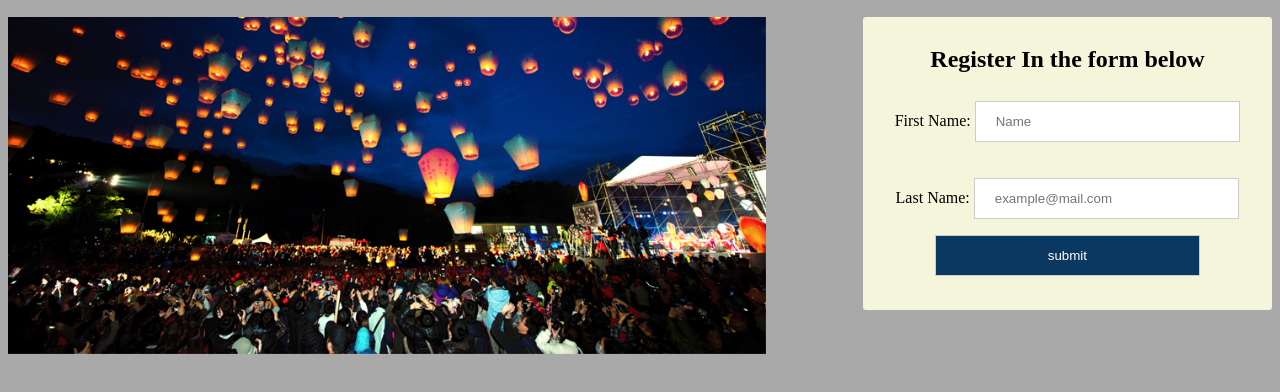
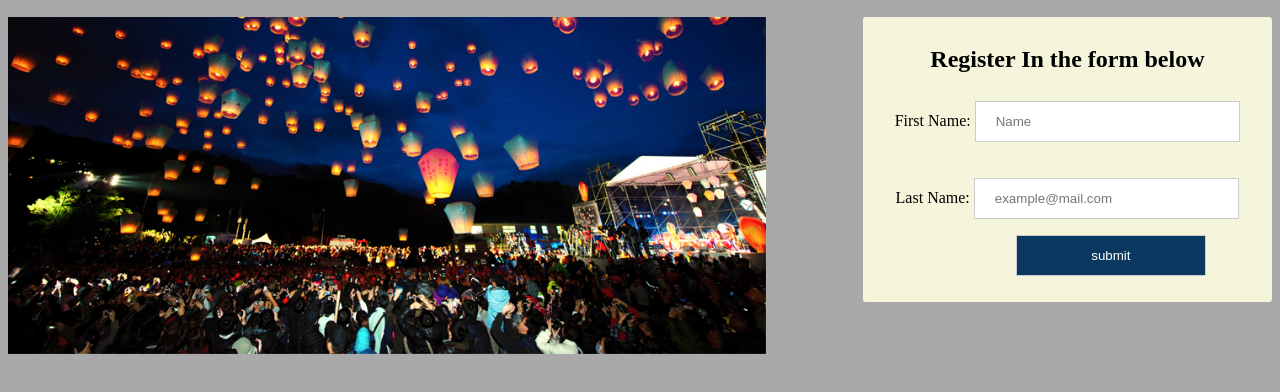
Before and after one commit to mulondo/level-up-35, a plain HTML site: page index.html in a window 1280 px wide. Shown: the part 136-528 px from the top of the page. Drawn offline with Linux system fonts and the light colour scheme.

Commit message:
center submit button

```diff
--- a/style.css
+++ b/style.css
@@ -48,9 +48,10 @@ input[type=text]{
     box-sizing: border-box;
 }
 input[type=submit]{
-    width: 70%;
+    width: 50%;
     padding: 12px 20px;
-    margin: 8px 0;
+    margin-top: 8px;
+    margin-left:87px;
     background-color: #0B3861;
     color:#fff;
     display: inline-block;
```
